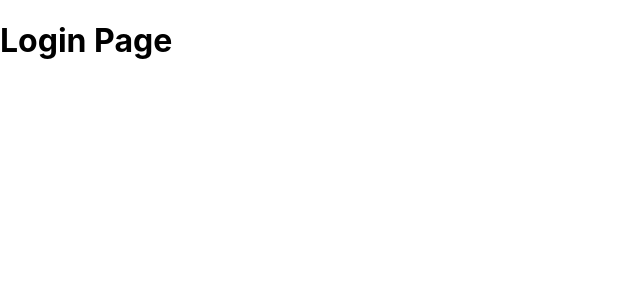
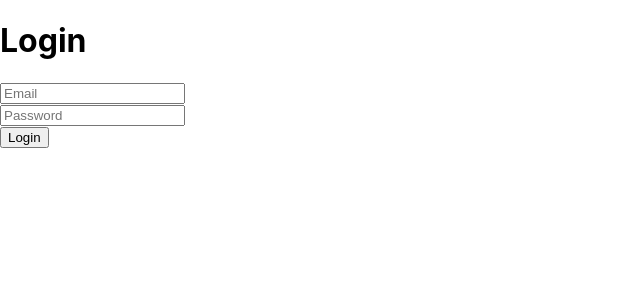
Before and after one commit to RavenLakhraj/Payment-Portal, a React (Create React App) app in the folder frontend/: page /login in a window 1280 px wide. Shown: the top 300 px of the page, without its empty margins (0-640 px from the left). Built offline with nearby package versions, Linux system fonts and the light colour scheme.

Commit message:
testing frontend connection to backend

```diff
--- a/frontend/src/components/Login.js
+++ b/frontend/src/components/Login.js
@@ -1,3 +1,60 @@
+import { useState } from "react";
+
 export default function Login() {
-    return <h1>Login Page</h1>
+  const [email, setEmail] = useState("");
+  const [password, setPassword] = useState("");
+  const [message, setMessage] = useState("");
+
+  const handleSubmit = async (e) => {
+    e.preventDefault();
+
+    try {
+      const response = await fetch("https://localhost:2000/login", {
+        method: "POST",
+        headers: {
+          "Content-Type": "application/json",
+        },
+        body: JSON.stringify({ email, password }),
+      });
+
+      const data = await response.json();
+
+      if (response.ok) {
+        setMessage(data.message);
+        // Store JWT for later use (optional)
+        localStorage.setItem("token", data.token);
+      } else {
+        setMessage(data.message);
+      }
+    } catch (err) {
+      console.error(err);
+      setMessage("Network error");
+    }
+  };
+
+  return (
+    <div>
+      <h1>Login</h1>
+      <form onSubmit={handleSubmit}>
+        <input
+          type="email"
+          placeholder="Email"
+          value={email}
+          onChange={(e) => setEmail(e.target.value)}
+          required
+        />
+        <br />
+        <input
+          type="password"
+          placeholder="Password"
+          value={password}
+          onChange={(e) => setPassword(e.target.value)}
+          required
+        />
+        <br />
+        <button type="submit">Login</button>
+      </form>
+      <p>{message}</p>
+    </div>
+  );
 }
```
